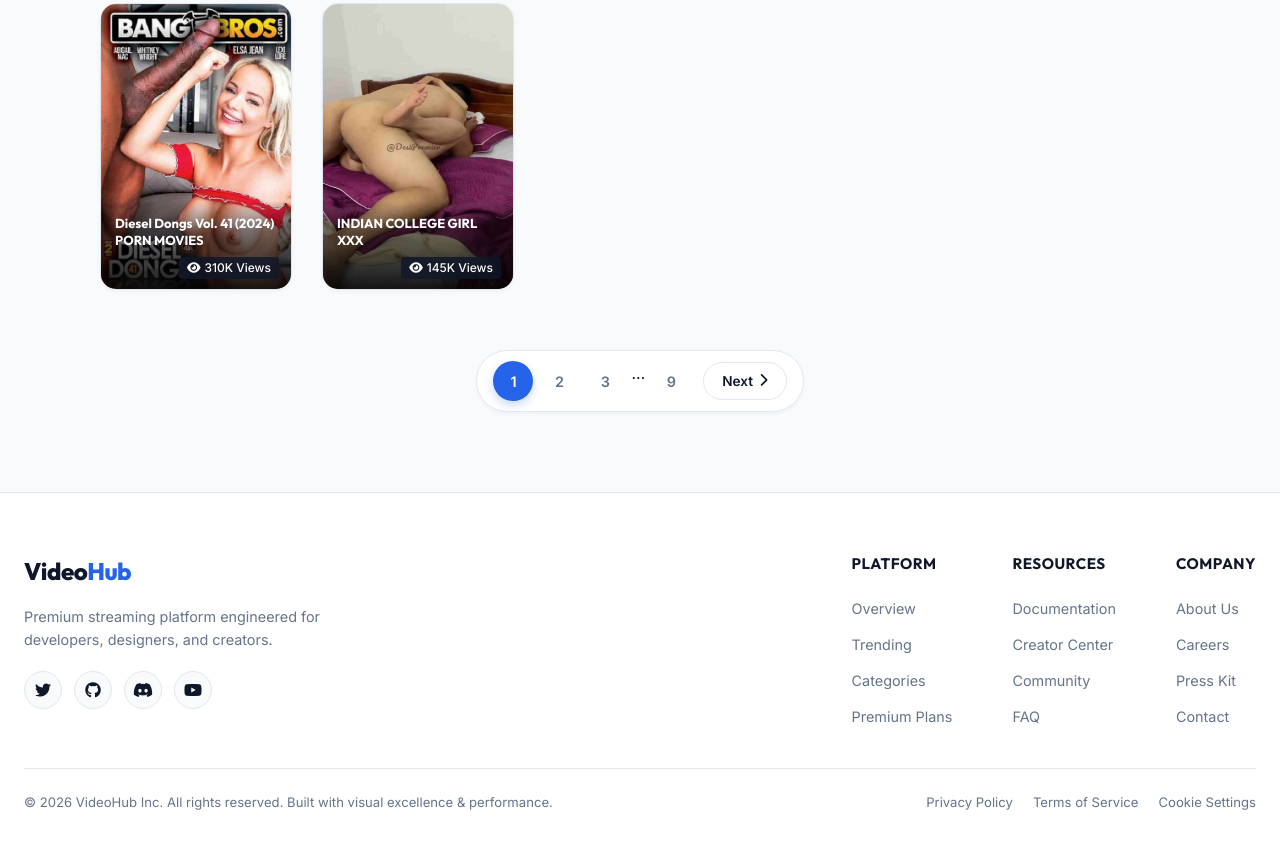
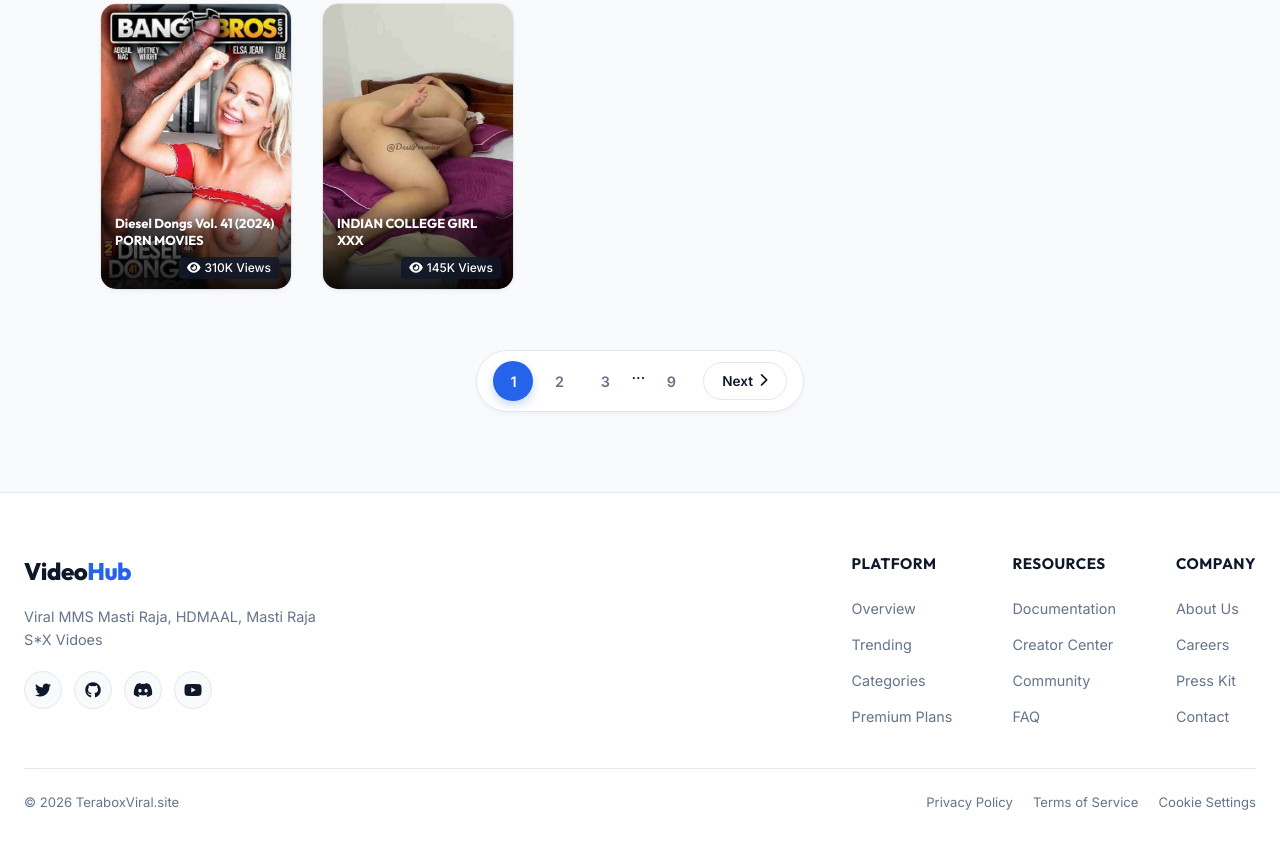
Before and after one commit to Mit-1235/VideoTube, a plain HTML site: page index.html in a window 1280 px wide. Shown: the part 741-1583 px from the top of the page. Drawn offline with Linux system fonts and the light colour scheme.

Commit message:
desc update

```diff
--- a/index.html
+++ b/index.html
@@ -3,7 +3,7 @@
   <head>
     <meta charset="UTF-8" />
     <meta name="viewport" content="width=device-width, initial-scale=1.0" />
-    <title>VideoHub - Premium Streaming & Video Platform</title>
+    <title>TeraboxViral - Viral MMS Indian Masti Raja</title>
     <!-- Google Fonts for Modern Typography -->
     <link rel="preconnect" href="https://fonts.googleapis.com" />
     <link rel="preconnect" href="https://fonts.gstatic.com" crossorigin />
@@ -328,8 +328,7 @@
             Video<span class="logo-highlight">Hub</span>
           </div>
           <p class="footer-tagline">
-            Premium streaming platform engineered for developers, designers, and
-            creators.
+            Viral MMS Masti Raja, HDMAAL, Masti Raja S*X Vidoes
           </p>
           <div class="social-links">
             <a href="#" aria-label="Twitter"
@@ -378,8 +377,7 @@
       </div>
       <div class="footer-bottom">
         <p>
-          &copy; 2026 VideoHub Inc. All rights reserved. Built with visual
-          excellence & performance.
+          &copy; 2026 TeraboxViral.site
         </p>
         <div class="footer-bottom-links">
           <a href="#">Privacy Policy</a>
```
